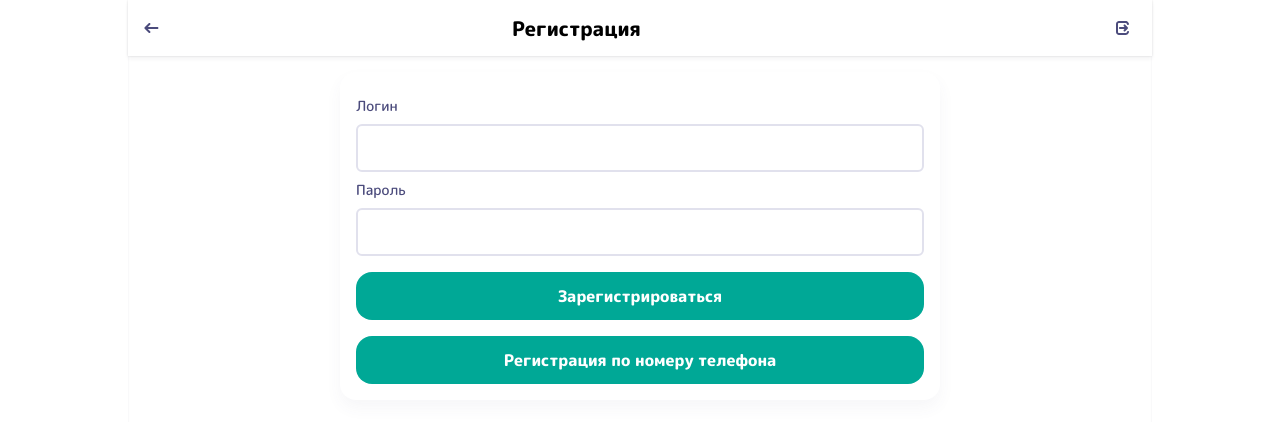
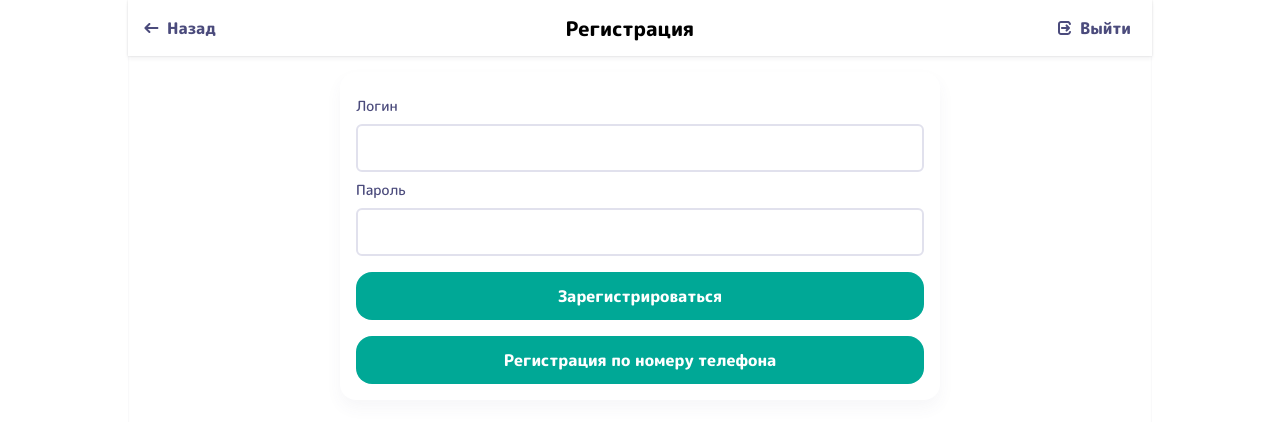
Before and after one commit to MaxTGV/pizza-client, a React (Create React App) app: page /registration in a window 1280 px wide. Shown: the top 422 px of the page. Built offline with nearby package versions, Linux system fonts and the light colour scheme; no server answers.

Commit message:
add adaptive registration page

```diff
--- a/src/RegistrationPage/HeaderContainer.js
+++ b/src/RegistrationPage/HeaderContainer.js
@@ -1,41 +1,23 @@
 import React from "react";
-import styled from "styled-components";
 import { Header } from "../shared/component/Header";
 import arrowleft from "../img/arrow-left.svg";
 import logOut from "../img/logout.svg";
-import { Link } from "react-router-dom";
-
-const Title = styled.p`
-  font-weight: 800;
-  font-size: 20px;
-  line-height: 28px;
-  width: 264px;
-`;
-
-const StyledLink = styled(Link)`
-  width: 30px;
-  height: 40px;
-  display: flex;
-  align-items: center;
-`;
-
-const StyledDiv = styled.div`
-  width: 30px;
-  height: 40px;
-  display: flex;
-  align-items: center;
-`;
+import { TitleContainer, StyledLink, LogoutContainer } from "./style";
 
 export const HeaderContainer = ({logout}) => {
   return (
     <Header>
-      <StyledLink to="/">
-        <img src={arrowleft} alt="alt" />
-      </StyledLink>
-      <Title>Регистрация</Title>
-      <StyledDiv onClick={() => logout({ returnTo: window.location.origin })}>
+       <TitleContainer>
+        <StyledLink to="/">
+          <img src={arrowleft} alt="alt" />
+          <p>Назад</p>
+        </StyledLink>
+      <h3>Регистрация</h3>
+      </TitleContainer>
+      <LogoutContainer onClick={() => logout({ returnTo: window.location.origin })}>
         <img src={logOut} alt="alt" />
-      </StyledDiv>
+        <p>Выйти</p>
+      </LogoutContainer>
     </Header>
   );
 };
--- /dev/null
+++ b/src/RegistrationPage/style.js
@@ -0,0 +1,54 @@
+import styled from "styled-components";
+import { Link } from "react-router-dom";
+
+export const TitleContainer = styled.div`
+  width: 70%;
+  display: flex;
+  flex-direction: row;
+  justify-content: flex-start;
+  align-items: center;
+  @media (min-width: 460px) {
+    width: 55%;
+    justify-content: space-between;
+  }
+  & h3 {
+    width: max-content;
+    font-weight: 800;
+    font-size: 20px;
+    line-height: 28px;
+    width: max-content;
+    margin-left: 5px;
+  }
+  & p {
+    display: none;
+    overflow: hidden;
+    font-weight: 800;
+    font-size: 16px;
+    line-height: 24px;
+    color: #4b4b7c;
+    margin: 0px 8px;
+  }
+`;
+
+export const LogoutContainer = styled.div`
+  display: flex;
+  flex-direction: row;
+  justify-content: center;
+  align-items: center;
+  margin-right: 5px;
+  p {
+    display: none;
+    overflow: hidden;
+    font-weight: 800;
+    font-size: 16px;
+    line-height: 24px;
+    color: #4b4b7c;
+    margin: 0px 8px;
+  }
+`;
+
+export const StyledLink = styled(Link)`
+  display: flex;
+  align-items: center;
+  border-radius: 8px;
+`;
--- a/src/shared/component/Header.js
+++ b/src/shared/component/Header.js
@@ -10,10 +10,7 @@ const StyledHeader = styled(Container)`
   padding: 8px 8px 8px 16px;
   box-shadow: 0px 3px 4px rgba(46, 49, 55, 0.05), 0px 0px 2px rgba(46, 49, 55, 0.15);
   @media (min-width: 460px) {
-    a div p {
-      display: block;
-    }
-    div a p {
+    a div p, div a p, div p {
       display: block;
     }
   }
```
